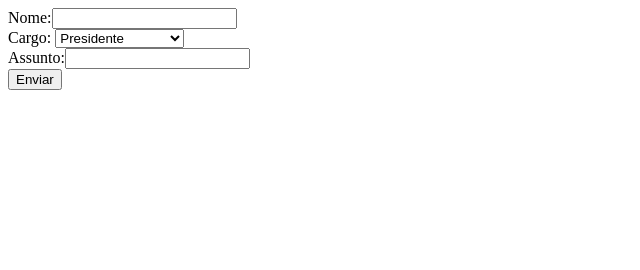
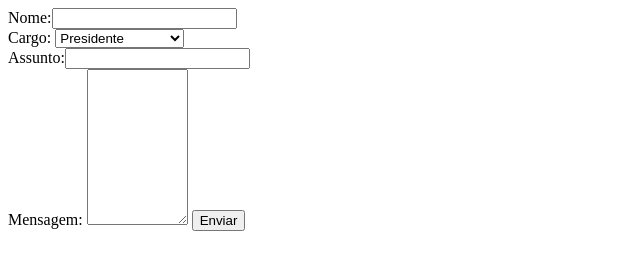
Before and after one commit to CaathSoares/HTML, a plain HTML site: page HTML 5/Select box.html in a window 1280 px wide. Shown: the whole page, without its empty margins (0-640 px from the left). Drawn offline with Linux system fonts and the light colour scheme.

Commit message:
Selec box com textarea

```diff
--- a/HTML 5/Select box.html
+++ b/HTML 5/Select box.html
@@ -17,6 +17,8 @@
         </select>
         <br>
         <label>Assunto:</label><input type="text" name="subject"><br>
+        <label>Mensagem:</label>
+        <textarea rows="10" cols="10" name="message"></textarea>
         <button type="submit">Enviar</button>
 
     </form>
```
